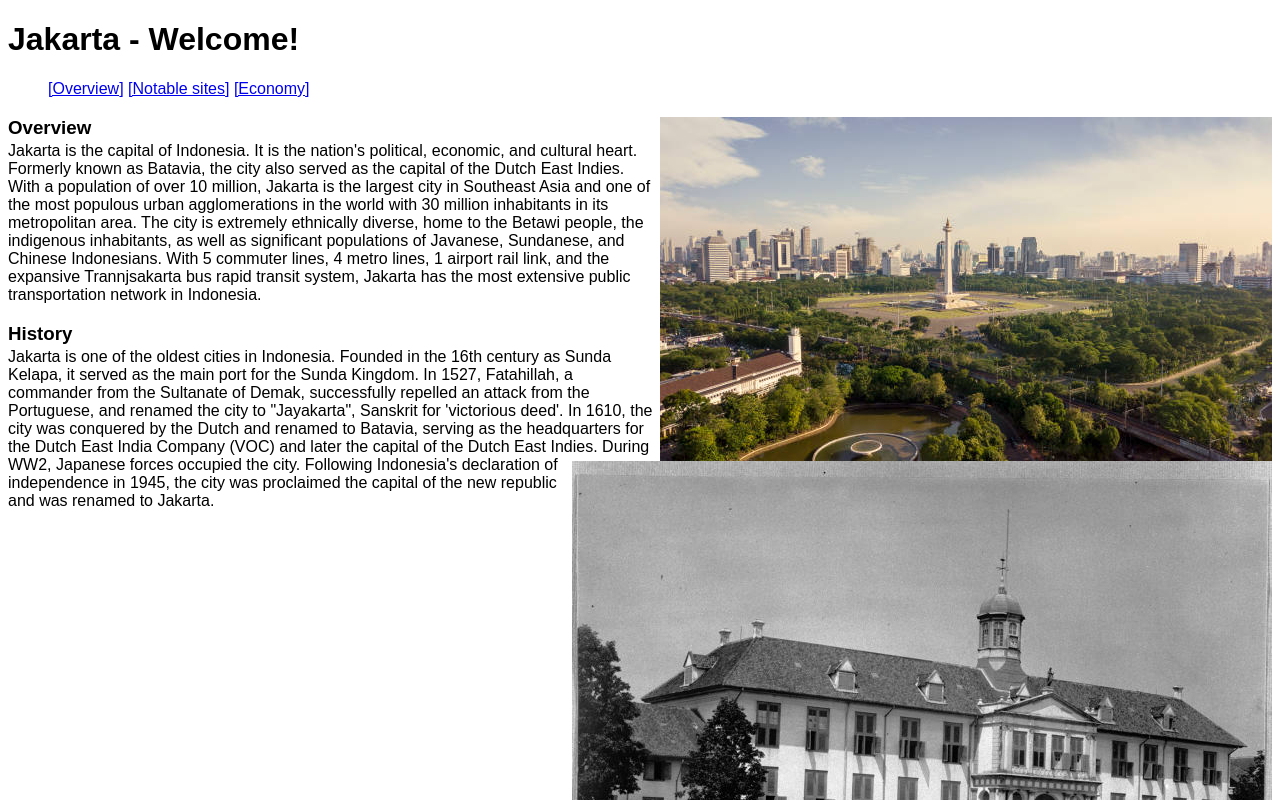
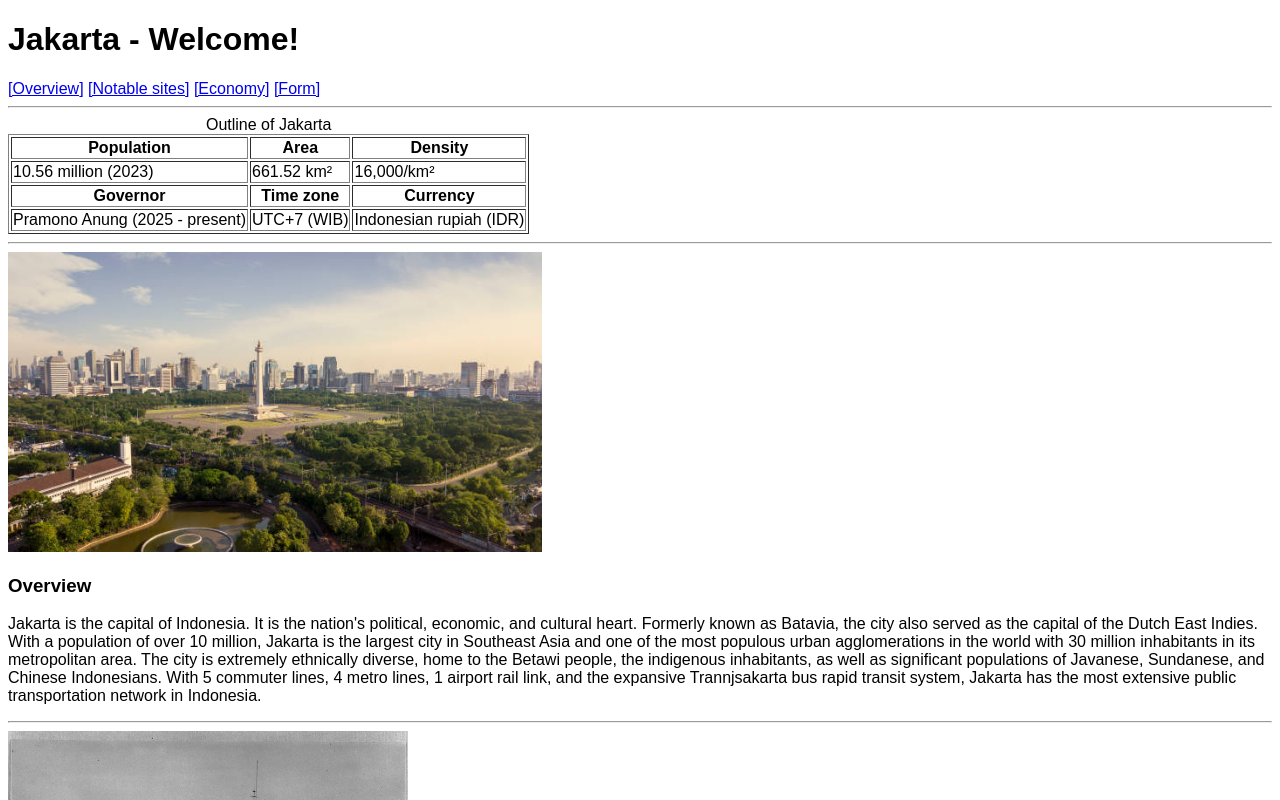
Before and after one commit to BitiusTitius/HCI-WEEK03-LAB-2902739141, a plain HTML site: page index.html in a window 1280 px wide. Shown: the top 800 px of the page. Drawn offline with Linux system fonts and the light colour scheme.

Commit message:
Add files via upload

```diff
--- a/index.html
+++ b/index.html
@@ -6,17 +6,44 @@
     <title>Jakarta - Overview</title>
 </head>
 <body>
-    <div style="font-family: Arial, Helvetica, sans-serif;">
+    <header style="font-family: Arial, Helvetica, sans-serif;">
     <h1>Jakarta - Welcome!</h1>
-        <ul>
+        <nav>
             <a href="index.html">[Overview]</a>
             <a href="notable.html">[Notable sites]</a>
             <a href="economy.html">[Economy]</a>
-        </ul>
-    </div>
-    <div style="font-family: Arial, Helvetica, sans-serif;">
-        <img align="right" src="images/jkt_skyline.jpg">
-        <h3 style="margin-bottom: -1%;">Overview</h3>
+            <a href="forms.html">[Form]</a>
+        </nav>
+    </header>
+    <hr />
+    <main style="font-family: Arial, Helvetica, sans-serif;" style="margin-bottom: -1%;">
+        <table border="1">
+            <caption>Outline of Jakarta</caption>
+            <tr>
+                <th>Population</th>
+                <th>Area</th>
+                <th>Density</th>
+            </tr>
+            <tr>
+                <td>10.56 million (2023)</td>
+                <td>661.52 km²</td>
+                <td>16,000/km²</td>
+            </tr>
+            <tr>
+                <th>Governor</th>
+                <th>Time zone</th>
+                <th>Currency</th>
+            </tr>
+            <tr>
+                <td>Pramono Anung (2025 - present)</td>
+                <td>UTC+7 (WIB)</td>
+                <td>Indonesian rupiah (IDR)</td>
+            </tr>
+        </table>
+        <hr />
+        <article1>
+            <img src="images/jkt_skyline.jpg" wdith="400" height="300">
+            <h3>Overview</h3>
             <p>Jakarta is the capital of Indonesia. It is the nation's political, economic, and cultural heart.
                 Formerly known as Batavia, the city also served as the capital of the Dutch East Indies. With
                 a population of over 10 million, Jakarta is the largest city in Southeast Asia and one of the
@@ -26,8 +53,11 @@
                 lines, 4 metro lines, 1 airport rail link, and the expansive Trannjsakarta bus rapid transit system,
                 Jakarta has the most extensive public transportation network in Indonesia.
             </p>
-        <img align="right" src="images/jkt_kotatua.jpg">
-        <h3 style="margin-bottom: -1%;">History</h3>
+        </article1>
+        <hr />
+        <article2>
+            <img src="images/jkt_kotatua.jpg" width="400" height="300">
+            <h3>History</h3>
             <p>Jakarta is one of the oldest cities in Indonesia. Founded in the 16th century as Sunda Kelapa, it
                 served as the main port for the Sunda Kingdom. In 1527, Fatahillah, a commander from the Sultanate
                 of Demak, successfully repelled an attack from the Portuguese, and renamed the city to "Jayakarta",
@@ -37,5 +67,10 @@
                 of independence in 1945, the city was proclaimed the capital of the new republic and was renamed to
                 Jakarta.
             </p>
-    </div>
+        </article2>
+        <hr />
+        <footer>
+            <p>Author: Adam <span>&copy; Copyright</span></p>
+        </footer>
+    </main>
 </html>
```
Also changed, not shown: economy.html (+21 -10 lines), forms.html (added, +30 -0 lines), notable.html (+14 -8 lines). Lines whose indentation alone changed are shown as unchanged.
